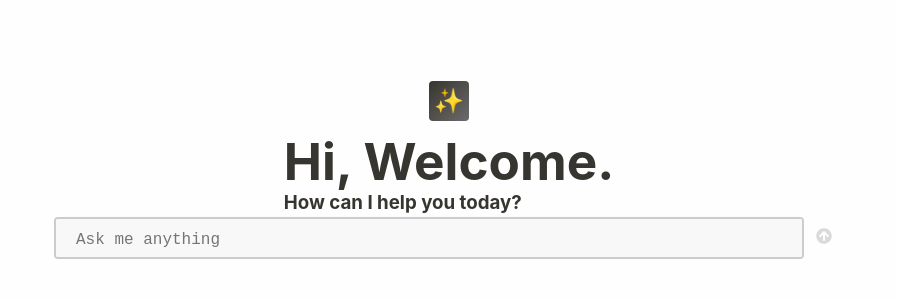
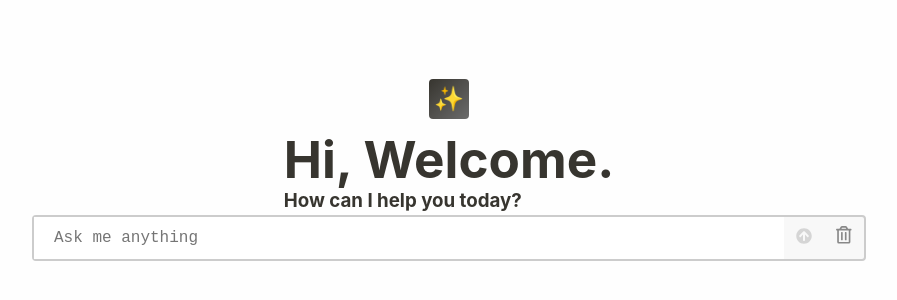
Before and after one commit to dprajapati4/ai-chatbot, a React (Vite) app: page / in a window 1280 px wide. Shown: the part 230-530 px from the top of the page, without its empty margins (191-1088 px from the left). Built offline with nearby package versions, Linux system fonts and the light colour scheme; no server answers; what groq-sdk would draw is missing.

Commit message:
style chat messages and move delete button

```diff
--- a/src/App.css
+++ b/src/App.css
@@ -35,8 +35,8 @@ button {
 }
 
 :focus {
-  outline: 2px solid #005fcc;
-  outline-offset: 2px;
+  outline: 1px solid #cfd4d8;
+  outline-offset: 1px;
 }
 
 .container {
@@ -81,6 +81,9 @@ button {
   display: flex;
   justify-content: center;
   align-items: center;
+  border: 2px solid #ccc;
+  border-radius: 4px;
+  background-color: #f8f8f8;
 }
 
 .search-input {
@@ -88,23 +91,67 @@ button {
   height: 50px;
   padding: 12px 20px;
   box-sizing: border-box;
-  border: 2px solid #ccc;
-  border-radius: 4px;
-  background-color: #f8f8f8;
+  border: none;
   font-size: 16px;
   resize: none;
 }
 
+.chat-container {
+  width: 750px;
+  background: transparent;
+  border: none;
+  box-shadow: none;
+  padding: 0;
+}
+
+.clear-chat-button {
+  background: none;
+  border: none;
+  color: #888;
+  font-size: 1.1rem;
+  cursor: pointer;
+  transition: color 0.2s;
+}
+
+.clear-chat-button:hover {
+  color: #000;
+}
+
 .messages {
-  display: flex;
-  flex-direction: column;
-  justify-content: left;
-  align-items: center;
-  max-width: 500px;
-  padding: 1rem;
+  max-height: 400px;
+  overflow-y: auto;
+  padding: 0.75rem 0;
 }
-.chat-container {
-  display: flex;
-  justify-content: left;
-  align-items: center;
+
+.chat-message {
+  margin-bottom: 1rem;
+  padding: 0.75rem 1rem;
+  background: #f9f9f9;
+  border-radius: 8px;
+  border: 1px solid #ececec;
+  transition: background 0.2s;
 }
+
+.chat-message:hover {
+  background: #f0f0f0;
+}
+
+.chat-prompt {
+  font-weight: 500;
+  margin-bottom: 0.5rem;
+  color: #333;
+}
+
+.chat-response {
+  color: #555;
+  line-height: 1.5;
+}
+
+.messages::-webkit-scrollbar {
+  width: 6px;
+}
+
+.messages::-webkit-scrollbar-thumb {
+  background-color: #d0d0d0;
+  border-radius: 3px;
+}
--- a/src/App.tsx
+++ b/src/App.tsx
@@ -123,13 +123,14 @@ function App() {
       <Logo />
       {isHeadersVisible && <Header />}
         {isChatVisible && (
-        <Chat chatMessages={chatMessages} handleClearChat={handleClearChat} />
+        <Chat chatMessages={chatMessages}/>
       )}
       <SearchBar
         inputValue={inputValue}
         handleChange={handleInputChange}
         handleSubmit={handleSubmit}
         handleKeyDown={handleKeyDown}
+        handleClearChat={handleClearChat}
       />
     </ChatBoxContainer>
   );
--- a/src/components/Button.tsx
+++ b/src/components/Button.tsx
@@ -5,6 +5,7 @@ interface ButtonProps {
   handleClick: () => void;
   disabled?: boolean;
   ariaLabel: string;
+  className?: string;
   size?: "small" | "medium" | "large";
 }
 
@@ -13,6 +14,7 @@ const Button: React.FC<ButtonProps> = ({
   handleClick,
   disabled = false,
   ariaLabel,
+  className,
   size = "medium",
 }) => {
   const buttonSize =
@@ -23,6 +25,7 @@ const Button: React.FC<ButtonProps> = ({
       aria-label={ariaLabel}
       type="submit"
       onClick={handleClick}
+      className={className}
       disabled={disabled}
       style={{
         width: buttonSize,
--- a/src/components/Chat.tsx
+++ b/src/components/Chat.tsx
@@ -1,9 +1,5 @@
-import Button from "./Button";
-import { FaRegTrashCan } from "react-icons/fa6";
-
 interface ChatProps {
   chatMessages: ChatMessage[];
-  handleClearChat: () => void;
 }
 
 type ChatMessage = {
@@ -11,7 +7,7 @@ type ChatMessage = {
   response: string;
 };
 
-const Chat = ({ chatMessages, handleClearChat }: ChatProps) => {
+const Chat = ({ chatMessages }: ChatProps) => {
   return (
     <div className="chat-container">
       <div className="messages">
@@ -22,10 +18,6 @@ const Chat = ({ chatMessages, handleClearChat }: ChatProps) => {
           </div>
         ))}
       </div>
-
-      <Button ariaLabel="clear chat" size="large" handleClick={handleClearChat}>
-        <FaRegTrashCan />
-      </Button>
     </div>
   );
 };
--- a/src/components/SearchBar.tsx
+++ b/src/components/SearchBar.tsx
@@ -1,12 +1,13 @@
 import Button from "./Button";
 import TextArea from "./TextArea";
-import { FaArrowCircleUp } from "react-icons/fa";
+import { FaArrowCircleUp, FaRegTrashAlt } from "react-icons/fa";
 
 interface SearchBarProps {
   inputValue: string;
   handleChange: (e: React.ChangeEvent<HTMLTextAreaElement>) => void;
   handleSubmit: () => void;
   handleKeyDown: (e: React.KeyboardEvent<HTMLTextAreaElement>) => void;
+  handleClearChat: () => void;
 }
 
 const SearchBar = ({
@@ -14,6 +15,7 @@ const SearchBar = ({
   handleChange,
   handleSubmit,
   handleKeyDown,
+  handleClearChat,
 }: SearchBarProps) => {
   return (
     <div className="searchbar-container">
@@ -31,6 +33,13 @@ const SearchBar = ({
       >
         {<FaArrowCircleUp />}
       </Button>
+      <Button
+        ariaLabel="Clear Chat"
+        className="clear-chat-button"
+        handleClick={handleClearChat}
+      >
+        <FaRegTrashAlt />
+      </Button>
     </div>
   );
 };
```
